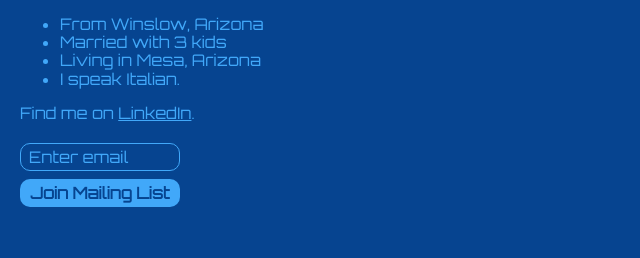
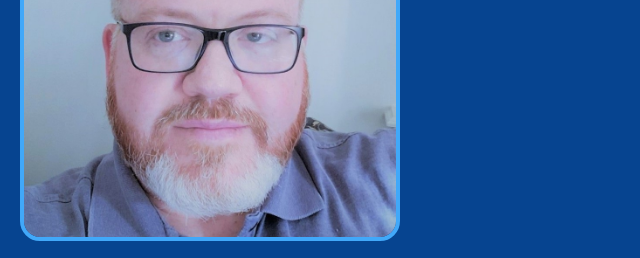
Before and after one commit to redirwin/personal-site, a plain HTML site: page index.html in a window 1280 px wide. Shown: the part 160-418 px from the top of the page, without its empty margins (0-640 px from the left). Drawn offline with nearby package versions, Linux system fonts and the light colour scheme; the site is published under a folder, as on GitHub Pages, so addresses that start at the root find nothing; a web font is replaced by a local one.

Commit message:
fixed bug with image location

```diff
--- a/index.html
+++ b/index.html
@@ -10,7 +10,7 @@
         Challenge 1:
         Write the HTML for your personal website.
         -->
-        <img src="/dave.jpg">
+        <img src="dave.jpg">
 
         <h1>Hi. I'm Dave Irwin.</h1>
         <h2>About Me</h2>
```
